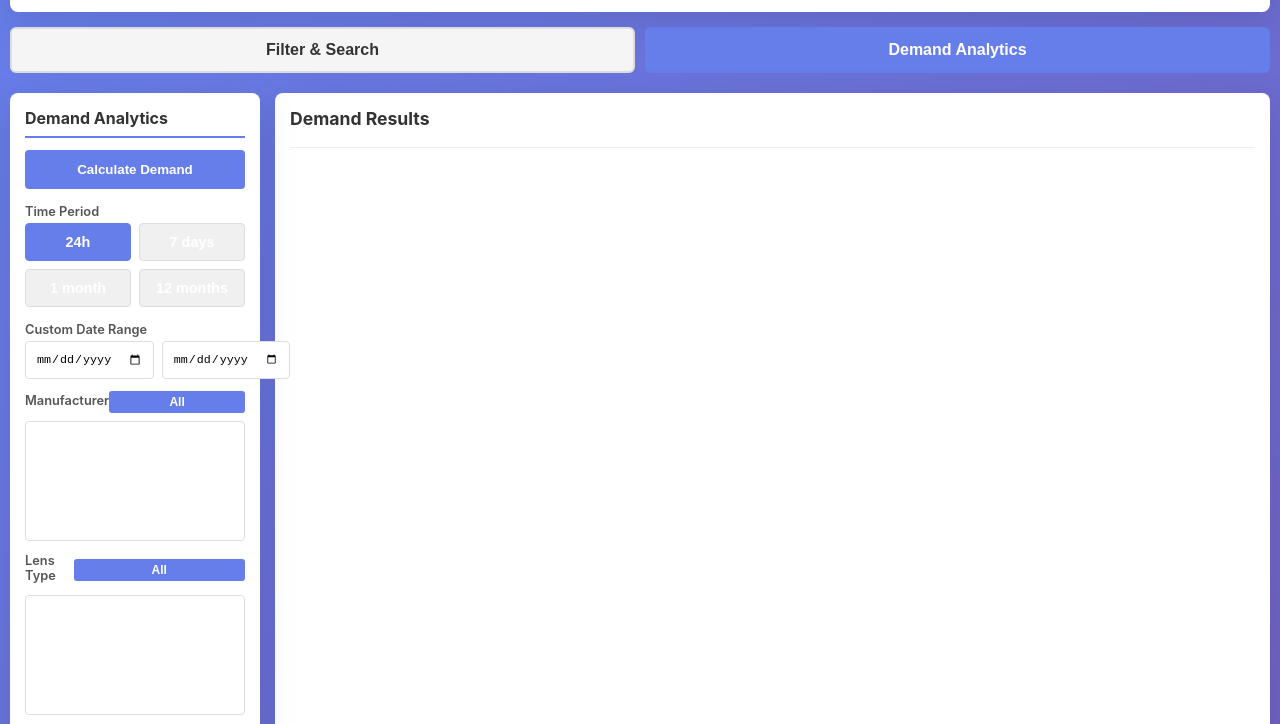
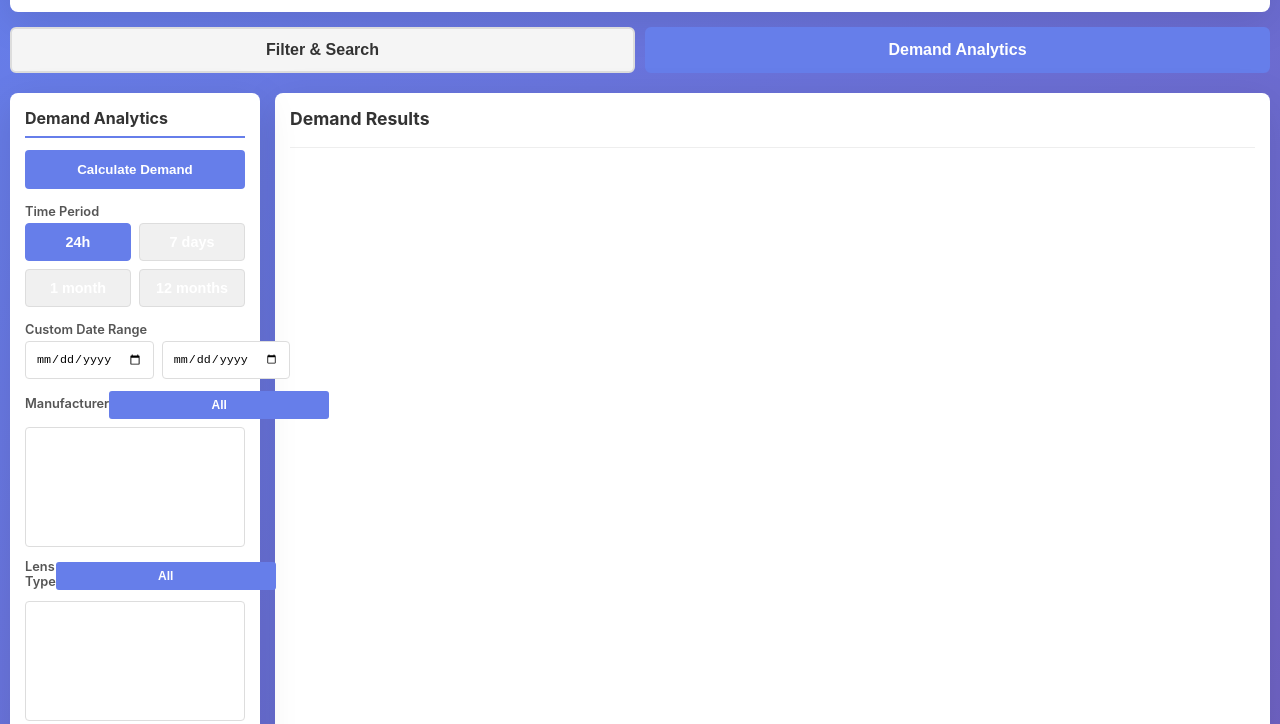
Before and after one commit to kimipdb306-ops/lens-tracker-app, a website: page public/index.html in a window 1280 px wide. Shown: the part 76-800 px from the top of the page. Drawn offline with Linux system fonts and the light colour scheme; no server answers.

Commit message:
Fix All button sizing and date range width constraints

```diff
--- a/public/index.html
+++ b/public/index.html
@@ -283,6 +283,11 @@
             display: grid;
             grid-template-columns: 1fr 1fr;
             gap: 8px;
+            width: 100%;
+        }
+
+        .date-range input {
+            width: 100%;
         }
 
         .select-all-btn {
@@ -295,7 +300,12 @@
             cursor: pointer;
             font-weight: 600;
             transition: background 0.2s;
-            min-width: 38px;
+            min-width: 40px;
+            height: 28px;
+            display: inline-flex;
+            align-items: center;
+            justify-content: center;
+            flex-shrink: 0;
         }
 
         .select-all-btn:hover {
```
